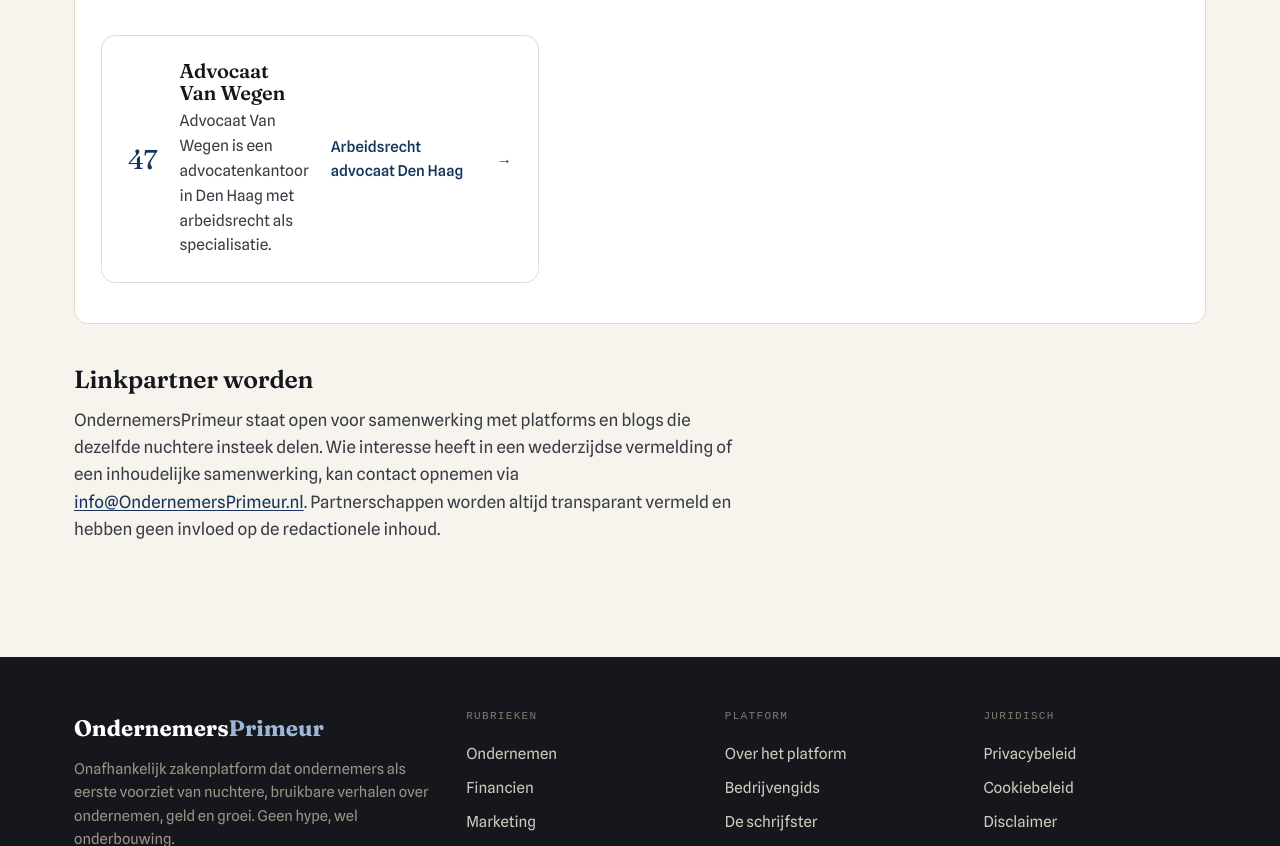
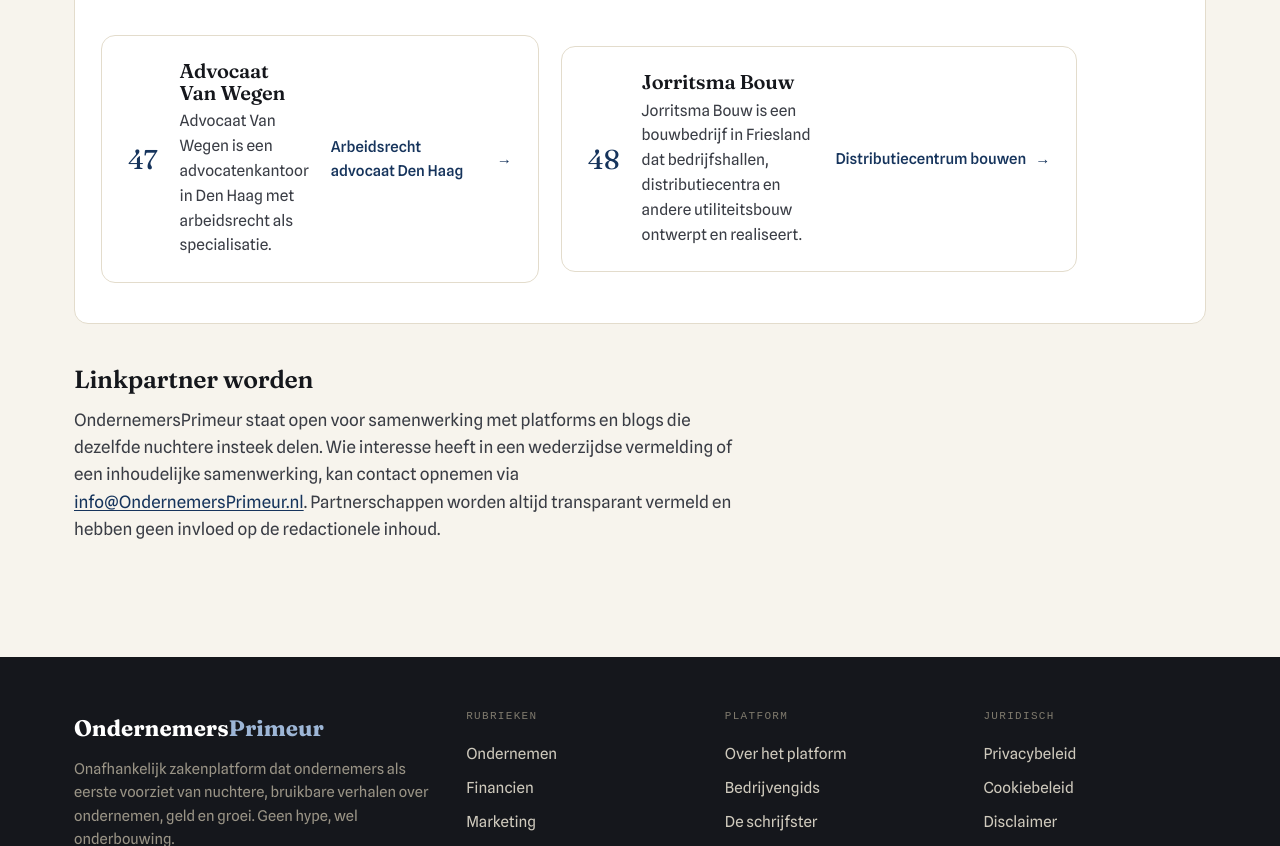
Before and after one commit to alexjknol-del/ondernemersprimeur.nl, a plain HTML site: page partners/index.html in a window 1280 px wide. Shown: the part 5795-6641 px from the top of the page. Drawn offline with Linux system fonts and the light colour scheme; a web font is replaced by a local one.

Commit message:
Partners: Jorritsma Bouw (distributiecentrum bouwen)
Co-Authored-By: Claude Opus 5.5 <noreply@anthropic.com>
Claude-Session: https://claude.ai/code/session_01HmUpPBBc3F5Un73FFP3K75

```diff
--- a/partners/index.html
+++ b/partners/index.html
@@ -424,6 +424,14 @@
     </div>
     <div class="go"><a class="btn btn-ghost" href="https://advocaat-vanwegen.nl" target="_blank" rel="noopener">Arbeidsrecht advocaat Den Haag <span class="arr" aria-hidden="true">&rarr;</span></a></div>
   </div>
+  <div class="partner">
+    <div class="no">48</div>
+    <div>
+      <h3>Jorritsma Bouw</h3>
+      <p>Jorritsma Bouw is een bouwbedrijf in Friesland dat bedrijfshallen, distributiecentra en andere utiliteitsbouw ontwerpt en realiseert.</p>
+    </div>
+    <div class="go"><a class="btn btn-ghost" href="https://www.jorritsmabouw.nl/distributiecentrum-bouwen/" target="_blank" rel="noopener">Distributiecentrum bouwen <span class="arr" aria-hidden="true">&rarr;</span></a></div>
+  </div>
 </div>
   <div class="prose" style="margin-top:40px"><div class="col">
     <h2>Linkpartner worden</h2>
```
